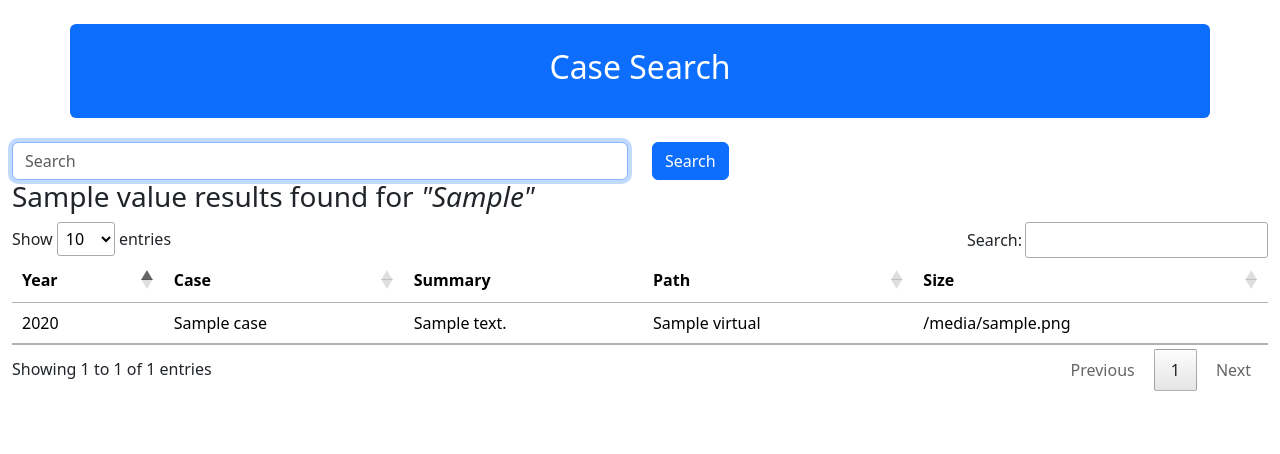
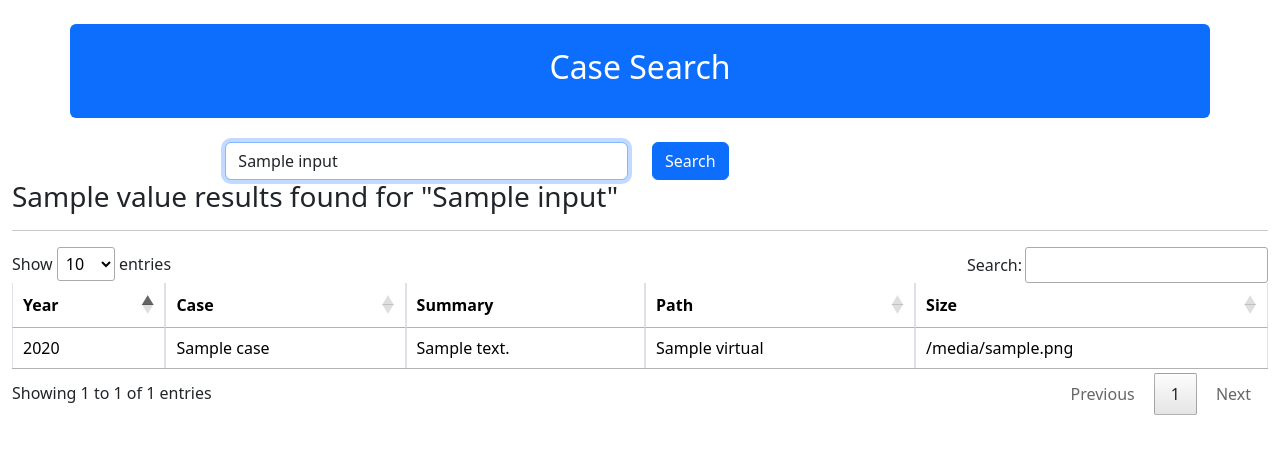
Before and after one commit to hemantsh/elasticfscrawler, a Flask app: template UI/templates/results.html in a window 1280 px wide. Shown: the top 454 px of the page. Run offline with Flask 3, Linux system fonts and the light colour scheme; the template is opened without the code that fills it: most values are stand-ins (such as "Sample title", 1, 10 or a date in 2020); parts of the project's set-up code (start-up, migrations or seed data) failed here and were passed over; some libraries are stand-ins or nearby versions.

Commit message:
datatable fix

```diff
--- a/UI/searchengine.py
+++ b/UI/searchengine.py
@@ -11,15 +11,17 @@
 
 @app.route('/')
 def home():
-    return render_template('search.html')
+    return render_template('results.html')
 
 @app.route('/search/results', methods=['GET','POST'])
 def request_search():
+
     search_term = request.form['input']
     res = es.search(
     index='idx',
     body={
     "query" : { "match_phrase": {"content": {"query": search_term, "slop": 1 } }},
+    "size" : 500,
     "highlight" : {"pre_tags" : ['<b>'] , "post_tags" : ["</b>"], "fields" : {"content":{}}}})
     # res['ST']=search_term
 
@@ -34,8 +36,9 @@
         tokens = hit['_source']['path']['real'].split("/")
         hit['year'] = tokens[1]
         hit['case'] = tokens[2]
+        hit['_source']['content'] = ""
 
-    return render_template('results.html', res=res)
+    return render_template('results.html', res=res, input=search_term)
 
 if __name__ == '__main__':
     app.run('127.0.0.1', debug=True)
--- a/UI/templates/results.html
+++ b/UI/templates/results.html
@@ -6,18 +6,19 @@
         <div class="container p-4 my-4 bg-primary text-white text-center rounded" >
             <h2>Case Search</h2>
         </div>
-        <form id="search" action="/search/results" method="post">
-            <div class="row">
-                <div class="col"><input type="text" class="form-control" name="input" placeholder="Search" autofocus></div>
-                <div class="col"><button type="submit" class="btn btn-primary">Search</button></div>
+        <form id="fm" action="/search/results" method="post">
+            <div class="row justify-content-center">
+                <div class="col-4"><input type="text" class="form-control" name="input" value="{{ input }}" placeholder="Search" autofocus></div>
+                <div class="col-4"><button type="submit" class="btn btn-primary">Search</button></div>
             </div>
         </form>
 
+        {% if res is defined %}
         <div>
-            <h3>{{ res['hits']['total']['value'] }} results found for <em>"{{res['ST']}}" </em> </h3>
+            <h3>{{ res['hits']['total']['value'] }} results found for "{{ input }}"</h3>
         </div>
-
-        <table id="results" class="table table-hover ">
+        <hr>
+        <table id="results" class="table table-hover table-bordered">
             <thead>
                 <tr>
                     <th>Year</th>
@@ -43,6 +44,7 @@
 
 
         </table>
+        {% endif %}
     </div>
 
     {% endblock %}
@@ -58,15 +60,15 @@
         }
 
         $(document).ready( function () {
+            populateText();
+
             $('#results').DataTable( {
                 "columnDefs": [ {
-                "targets"  : 'no-sort',
-                "orderable": false,
-                "order": []
-            }]
-        });
-        populateText();
-
+                    "targets"  : 'no-sort',
+                    "orderable": false,
+                    "order": []
+                }]
+            });
         } );
 
     </script>
```
Also changed, not shown: UI/templates/search.html (+6 -4 lines).
